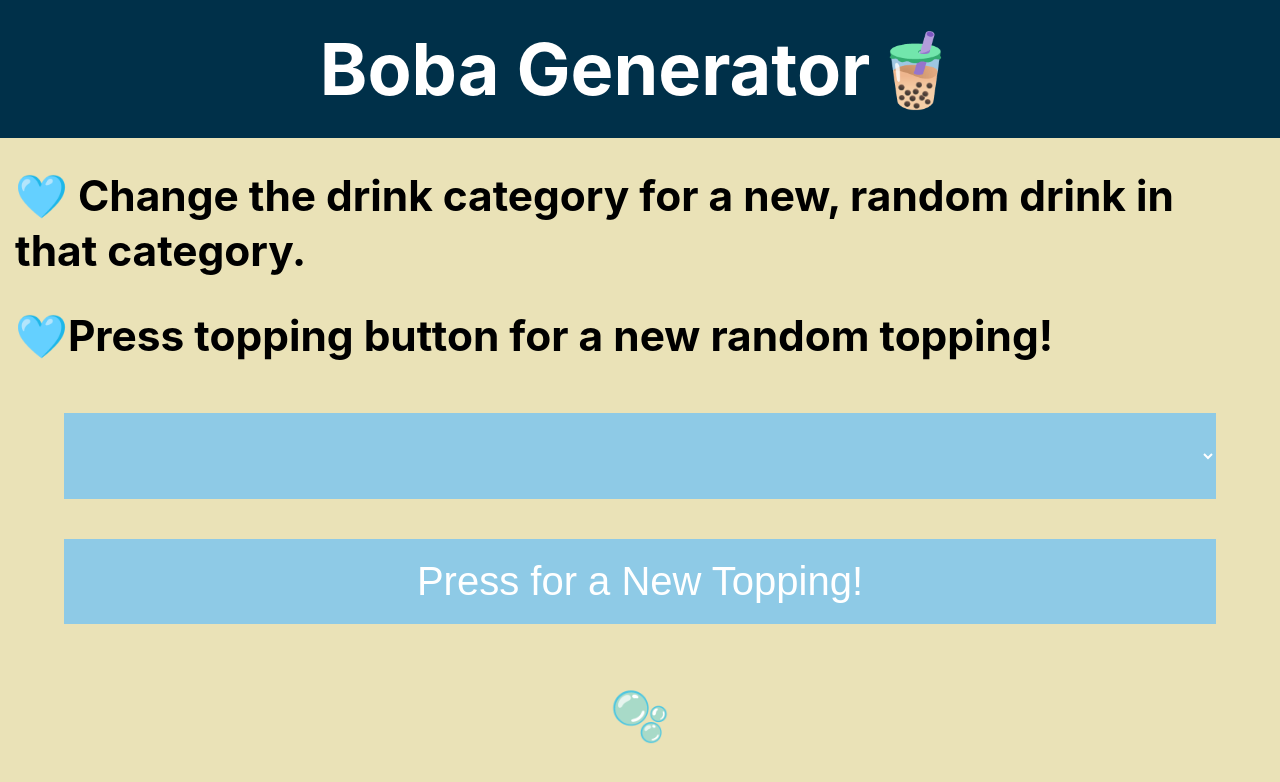
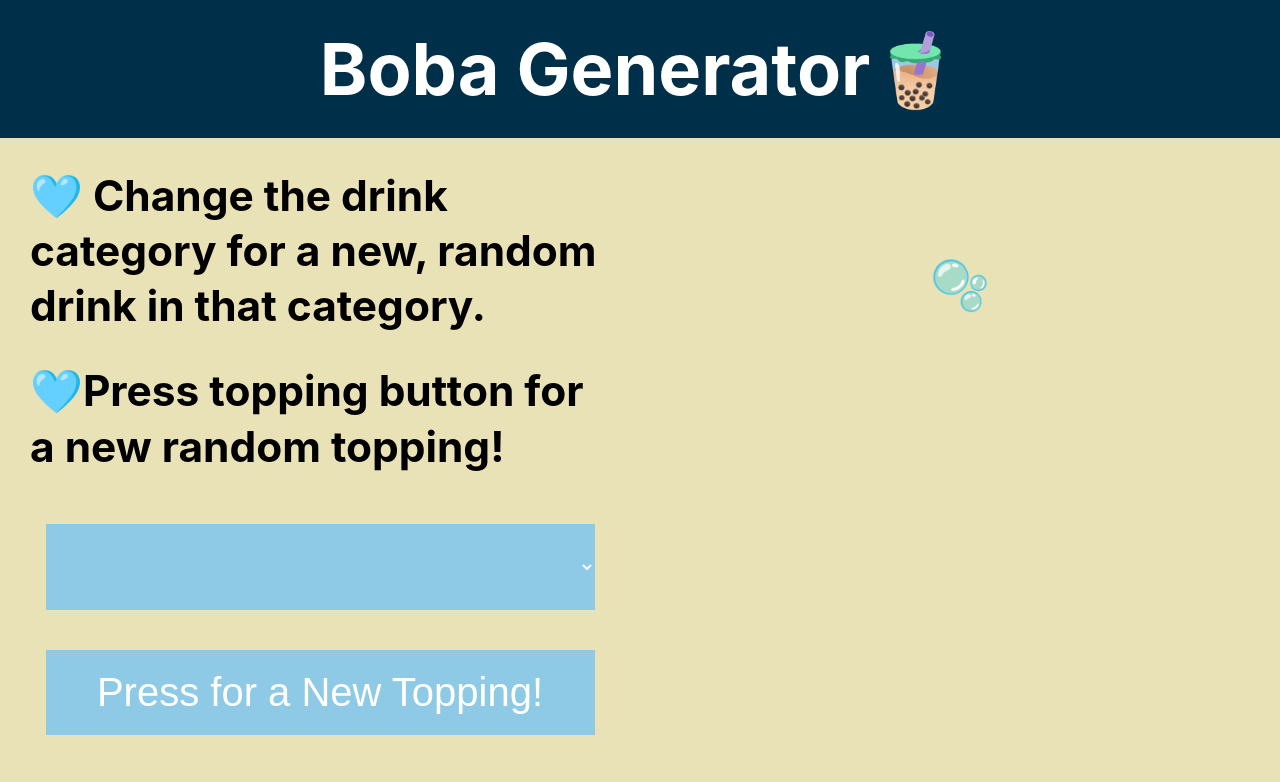
Before and after one commit to Rikaiyah-Winters/boba-generator, a React (Create React App) app: page / in a window 1280 px wide. Shown: the top 782 px of the page. Built offline with nearby package versions, Linux system fonts and the light colour scheme.

Commit message:
Was able to flex-direction: row for the desktop version

```diff
--- a/src/App.css
+++ b/src/App.css
@@ -92,6 +92,8 @@ h3 {
 
 };
 
+
+
 /*@media only screen and (min-width:1200px) {
 
 };*/
--- a/src/App.js
+++ b/src/App.js
@@ -48,15 +48,17 @@ class App extends Component {
       <div className="App" >
         <h1>Boba Generator🧋</h1>
         <div className="info">
+          <div className="left">
             <h2>🩵 Change the drink category for a new, random drink in that category.</h2>
             <h2>🩵Press topping button for a new random topping!</h2>
             <DrinkCategories flavorGenerator={this.flavorGenerator} />
             <Topping generateChosenTopping={this.generateChosenTopping} />
           </div>
-        <div className="info">
+          <div className="right">
             <h3>{this.state.chosenFlavor}</h3>
             <h3>🫧</h3>
             <h3>{this.state.chosenTopping}</h3>
+          </div>
         </div>
       </div>
     );
--- a/src/index.css
+++ b/src/index.css
@@ -13,9 +13,22 @@ code {
     monospace;
 }
 
-/*@media only screen and (min-width:1200px) {
+
+@media only screen and (min-width:1200px) {
   .info {
     display: flex;
+    flex-direction: row;
+    justify-content: space-around;
   }
-};*/
+  .left,
+  .right {
+    width: 50%;
+    margin-left: 15px;
+    margin-right: 15px;
+  }
+
+  .right {
+    padding-top: 75px;
+  }
+};
 /*Try to adjust desktop on this page*/
```
Lines whose indentation alone changed are shown as unchanged.
